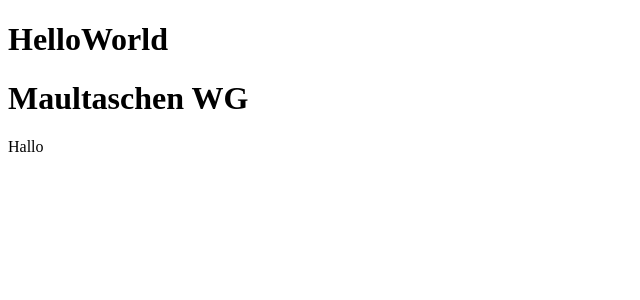
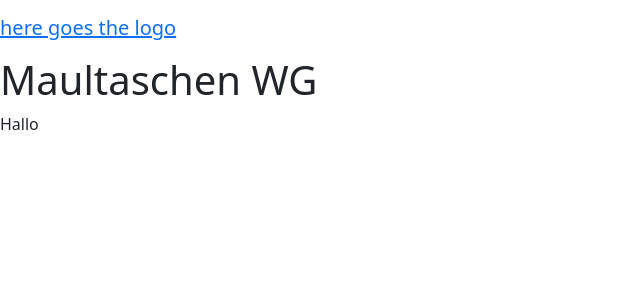
Before and after one commit to baddav/WGHomepage, an Angular app: page / in a window 1280 px wide. Shown: the top 300 px of the page, without its empty margins (0-640 px from the left). Built offline with nearby package versions, Linux system fonts and the light colour scheme.

Commit message:
Added bootstrap to angular.json

```diff
--- a/angular.json
+++ b/angular.json
@@ -27,6 +27,7 @@
               }
             ],
             "styles": [
+              "node_modules/bootstrap/dist/css/bootstrap.min.css",
               "src/styles.css"
             ],
             "scripts": []
--- a/package.json
+++ b/package.json
@@ -18,6 +18,7 @@
     "@angular/platform-browser": "^19.1.0",
     "@angular/platform-browser-dynamic": "^19.1.0",
     "@angular/router": "^19.1.0",
+    "bootstrap": "^5.3.3",
     "rxjs": "~7.8.0",
     "tslib": "^2.3.0",
     "zone.js": "~0.15.0"
--- a/src/app/app.component.ts
+++ b/src/app/app.component.ts
@@ -4,7 +4,13 @@ import {Component} from '@angular/core';
   standalone: true,
   selector: 'app-root',
   template: `
-    <h1>HelloWorld</h1>
+    <div class="navbar">
+      <div class="navbar-brand">
+        <a class="navbar-item">
+          here goes the logo
+        </a>
+      </div>
+    </div>
 
       `,
   styleUrl: './app.component.css'
```
Also changed, not shown: 1 other file (tests, documents, lock files or other folders).
